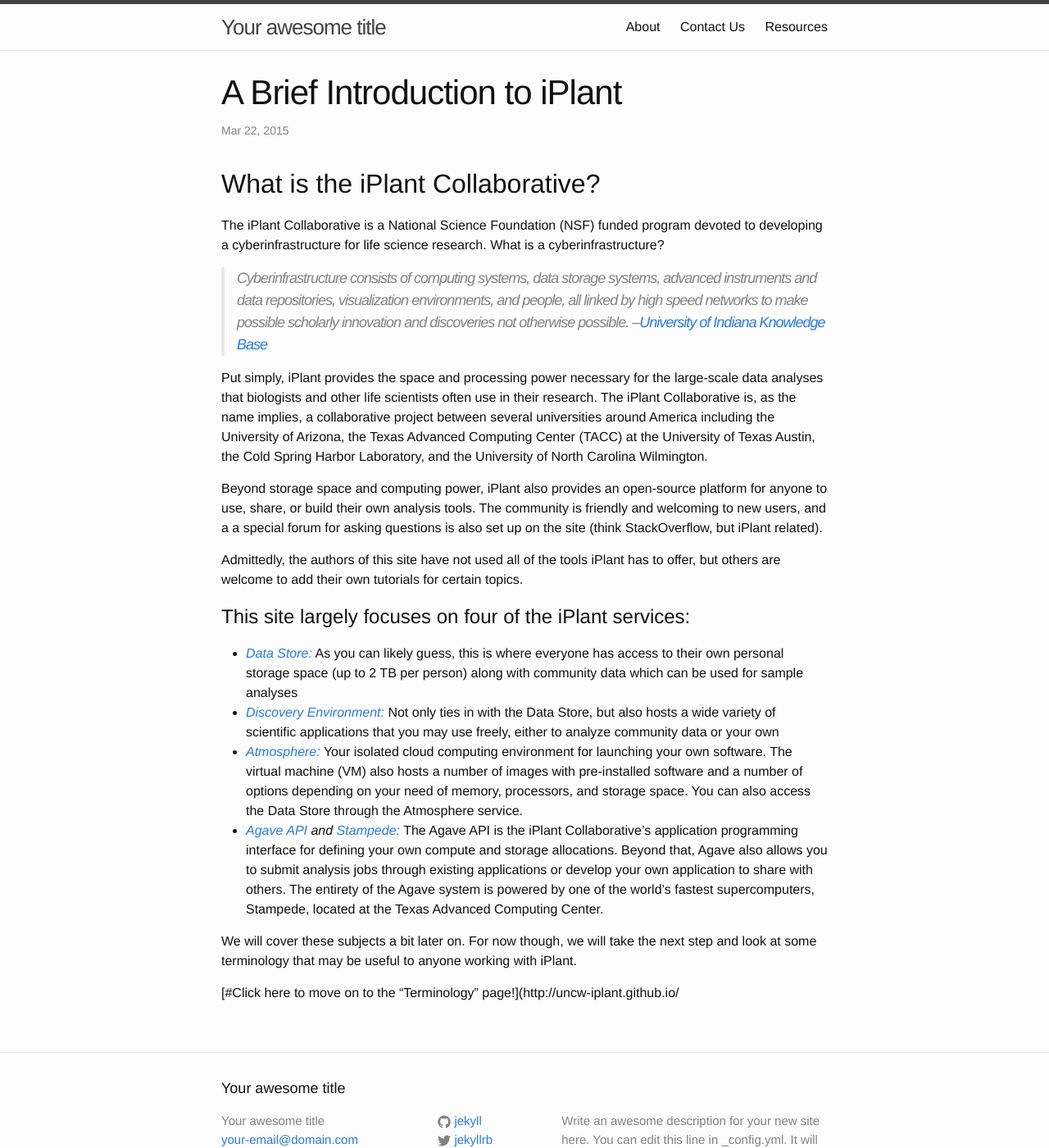
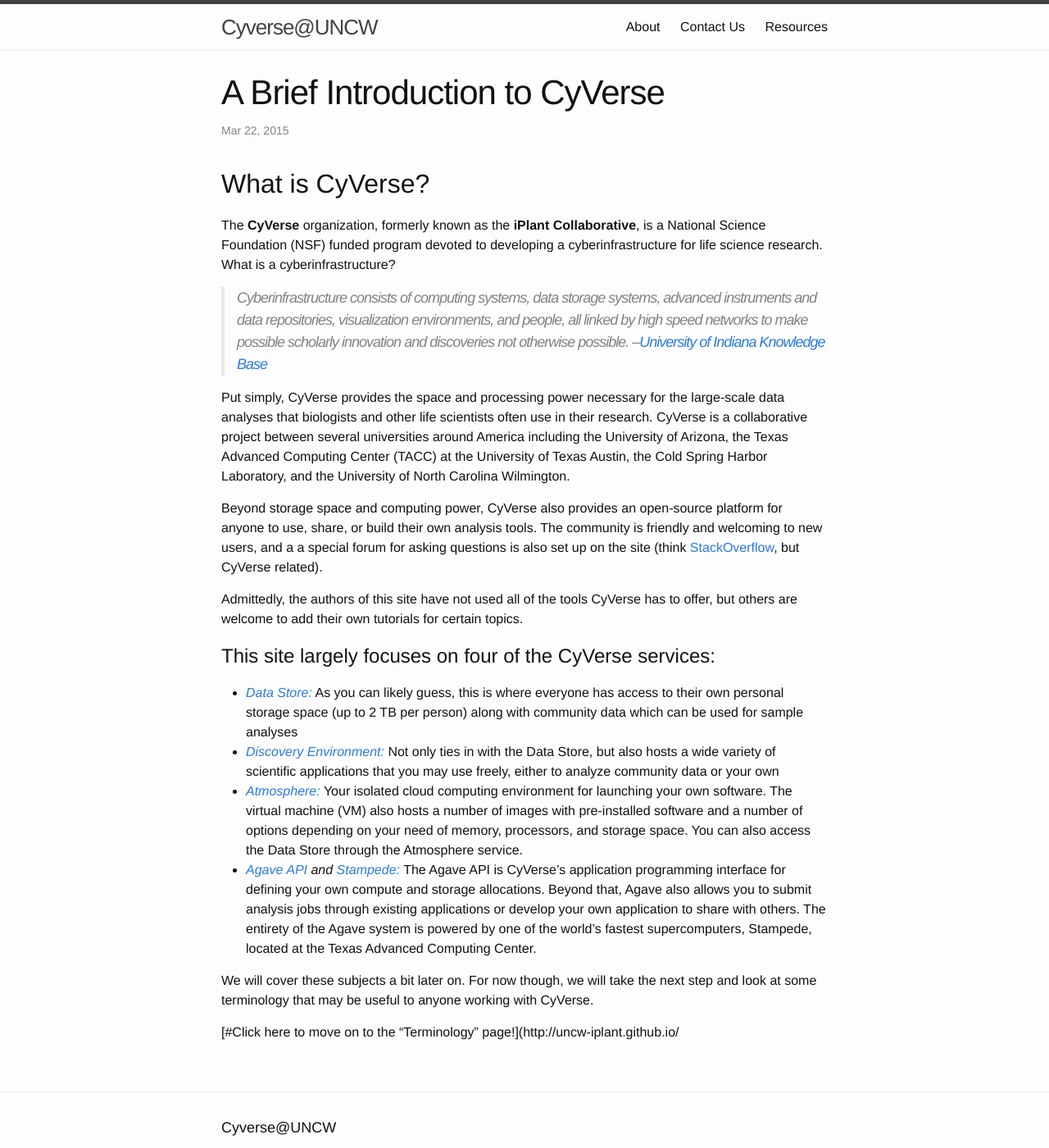
Before and after one commit to UNCW-iPlant/UNCW-iPlant.github.io, a Jekyll site: the page built from _posts/2015-03-22-intro-to-iPlant.md, in a window 1280 px wide and 1400 px high. Shown: the whole window at 82% size. Built offline with Jekyll 4.4.1, drawn with Linux system fonts in a browser that asks for light colours; some of the changed text lies outside the part shown.

Commit message:
Replace iPlant with CyVerse, update contacts

```diff
--- a/_config.yml
+++ b/_config.yml
@@ -6,16 +6,13 @@
 # 'jekyll serve'. If you change this file, please restart the server process.
 
 # Site settings
-title: Your awesome title
-email: your-email@domain.com
+title: Cyverse@UNCW
+email: labstapleton@gmail.com
 description: > # this means to ignore newlines until "baseurl:"
-  Write an awesome description for your new site here. You can edit this
-  line in _config.yml. It will appear in your document head meta (for
-  Google search results) and in your feed.xml site description.
+  Cyverse@UNCW: The primary source for introductory information on the CyVerse organization.
 baseurl: "" # the subpath of your site, e.g. /blog
-url: "http://yourdomain.com" # the base hostname & protocol for your site
-twitter_username: jekyllrb
-github_username:  jekyll
+url: "http://uncw-iplant.github.io/" # the base hostname & protocol for your site
+github_username:  UNCW-iPlant
 
 # Build settings
 markdown: kramdown
--- a/_includes/footer.html
+++ b/_includes/footer.html
@@ -20,14 +20,6 @@
           </li>
           {% endif %}
 
-          {% if site.twitter_username %}
-          <li>
-            {% include icon-twitter.html username=site.twitter_username %}
-          </li>
-          {% endif %}
-        </ul>
-      </div>
-
       <div class="footer-col footer-col-3">
         <p>{{ site.description }}</p>
       </div>
--- a/_posts/2015-03-22-intro-to-iPlant.md
+++ b/_posts/2015-03-22-intro-to-iPlant.md
@@ -1,13 +1,13 @@
 ---
 layout: post
-title:  "A Brief Introduction to iPlant"
+title:  "A Brief Introduction to CyVerse"
 date:   2015-03-22 00:14:00
-categories: iPlant intro
+categories: CyVerse intro
 ---
 
-##What is the iPlant Collaborative?
+##What is CyVerse?
 
-The iPlant Collaborative is a National Science Foundation (NSF) funded program devoted to developing a cyberinfrastructure for life science research.
+The **CyVerse** organization, formerly known as the **iPlant Collaborative**, is a National Science Foundation (NSF) funded program devoted to developing a cyberinfrastructure for life science research.
 What is a cyberinfrastructure?
 
 >Cyberinfrastructure consists of computing systems, data storage systems, advanced instruments and data repositories, visualization environments, and people,
@@ -15,27 +15,27 @@
 >not otherwise possible.
 >--<cite>[University of Indiana Knowledge Base](https://kb.iu.edu/d/auhf)</cite>
 
-Put simply, iPlant provides the space and processing power necessary for the large-scale data analyses that biologists and other life scientists often use in their research.
-The iPlant Collaborative is, as the name implies, a collaborative project between several universities around America including the University of Arizona,
+Put simply, CyVerse provides the space and processing power necessary for the large-scale data analyses that biologists and other life scientists often use in their research.
+CyVerse is a collaborative project between several universities around America including the University of Arizona,
 the Texas Advanced Computing Center (TACC) at the University of Texas Austin,
 the Cold Spring Harbor Laboratory, and the University of North Carolina Wilmington.
 
-Beyond storage space and computing power, iPlant also provides an open-source platform for anyone to use, share, or build their own analysis tools. The community is friendly and welcoming to new users, and a
-a special forum for asking questions is also set up on the site (think StackOverflow, but iPlant related).
+Beyond storage space and computing power, CyVerse also provides an open-source platform for anyone to use, share, or build their own analysis tools. The community is friendly and welcoming to new users, and a
+a special forum for asking questions is also set up on the site (think [StackOverflow](http://stackoverflow.com/), but CyVerse related).
 
-Admittedly, the authors of this site have not used all of the tools iPlant has to offer, but others are welcome to add their own tutorials for certain topics.
+Admittedly, the authors of this site have not used all of the tools CyVerse has to offer, but others are welcome to add their own tutorials for certain topics.
 
-#This site largely focuses on four of the iPlant services:
+#This site largely focuses on four of the CyVerse services:
 *	_[Data Store:](http://www.iplantcollaborative.org/ci/data-store)_ As you can likely guess, this is where everyone has access to their own personal storage space (up to 2 TB per person) along with
 community data which can be used for sample analyses
 *	_[Discovery Environment:](http://www.iplantcollaborative.org/ci/discovery-environment)_ Not only ties in with the Data Store, but also hosts a wide variety of scientific applications that you may use freely, either
 to analyze community data or your own
 *	_[Atmosphere:](http://www.iplantcollaborative.org/ci/atmosphere)_ Your isolated cloud computing environment for launching your own software. The virtual machine (VM) also hosts a number of images with pre-installed
 software and a number of options depending on your need of memory, processors, and storage space. You can also access the Data Store through the Atmosphere service.
-*	_[Agave API](http://agaveapi.co/) and [Stampede:](https://portal.tacc.utexas.edu/user-guides/stampede)_ The Agave API is the iPlant Collaborative's application programming interface for defining your own compute and
+*	_[Agave API](http://agaveapi.co/) and [Stampede:](https://portal.tacc.utexas.edu/user-guides/stampede)_ The Agave API is CyVerse's application programming interface for defining your own compute and
 storage allocations. Beyond that, Agave also allows you to submit analysis jobs through existing applications or develop your own application to share with others. The entirety of the Agave system is powered by one of the world's
 fastest supercomputers, Stampede, located at the Texas Advanced Computing Center.
 
-We will cover these subjects a bit later on. For now though, we will take the next step and look at some terminology that may be useful to anyone working with iPlant.
+We will cover these subjects a bit later on. For now though, we will take the next step and look at some terminology that may be useful to anyone working with CyVerse.
 
 [#Click here to move on to the "Terminology" page!](http://uncw-iplant.github.io/
```
Also changed, not shown: _posts/2015-03-25-Useful-Terms.md (+1 -1 lines), about.md (+16 -7 lines), contact.md (+14 -3 lines).
